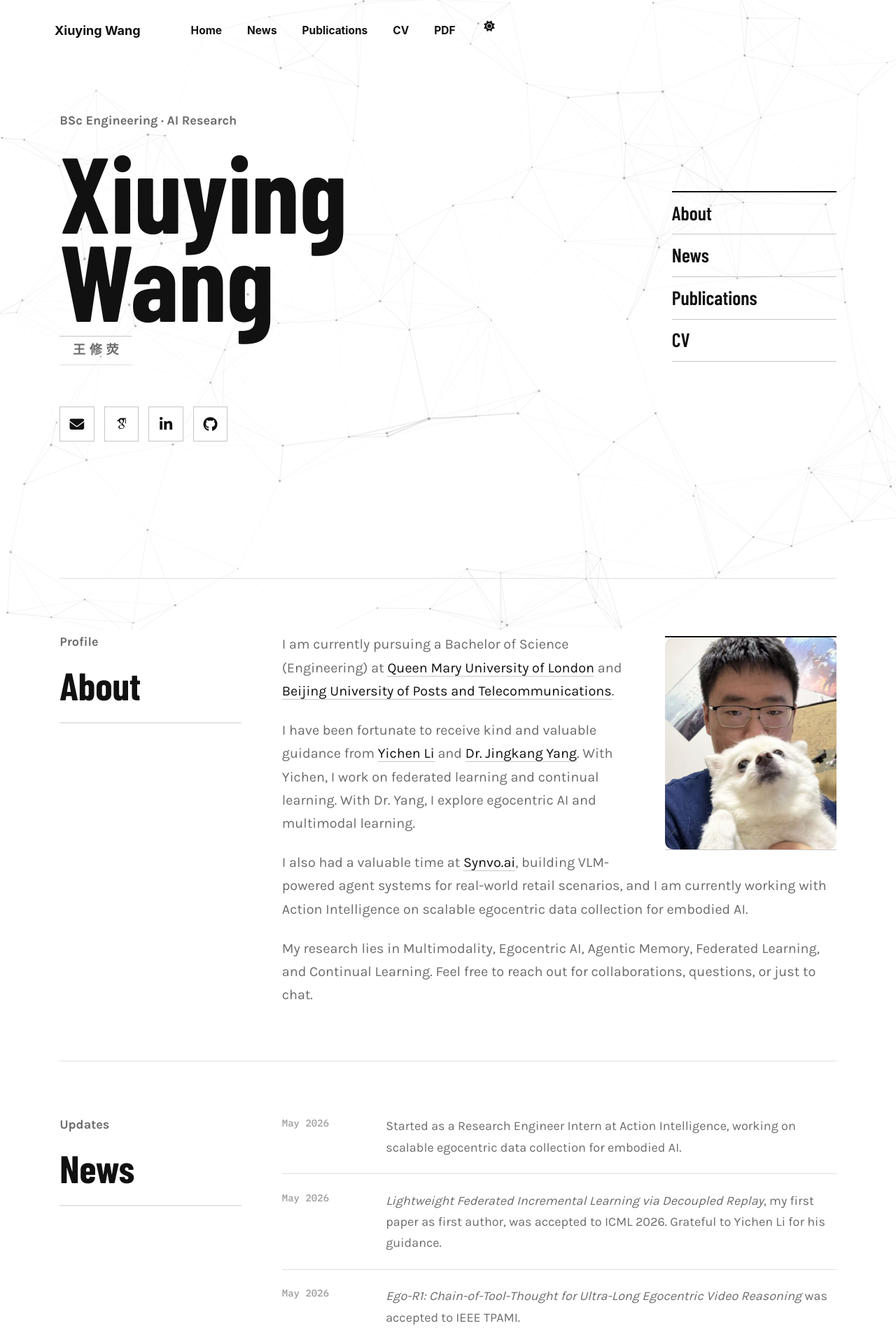
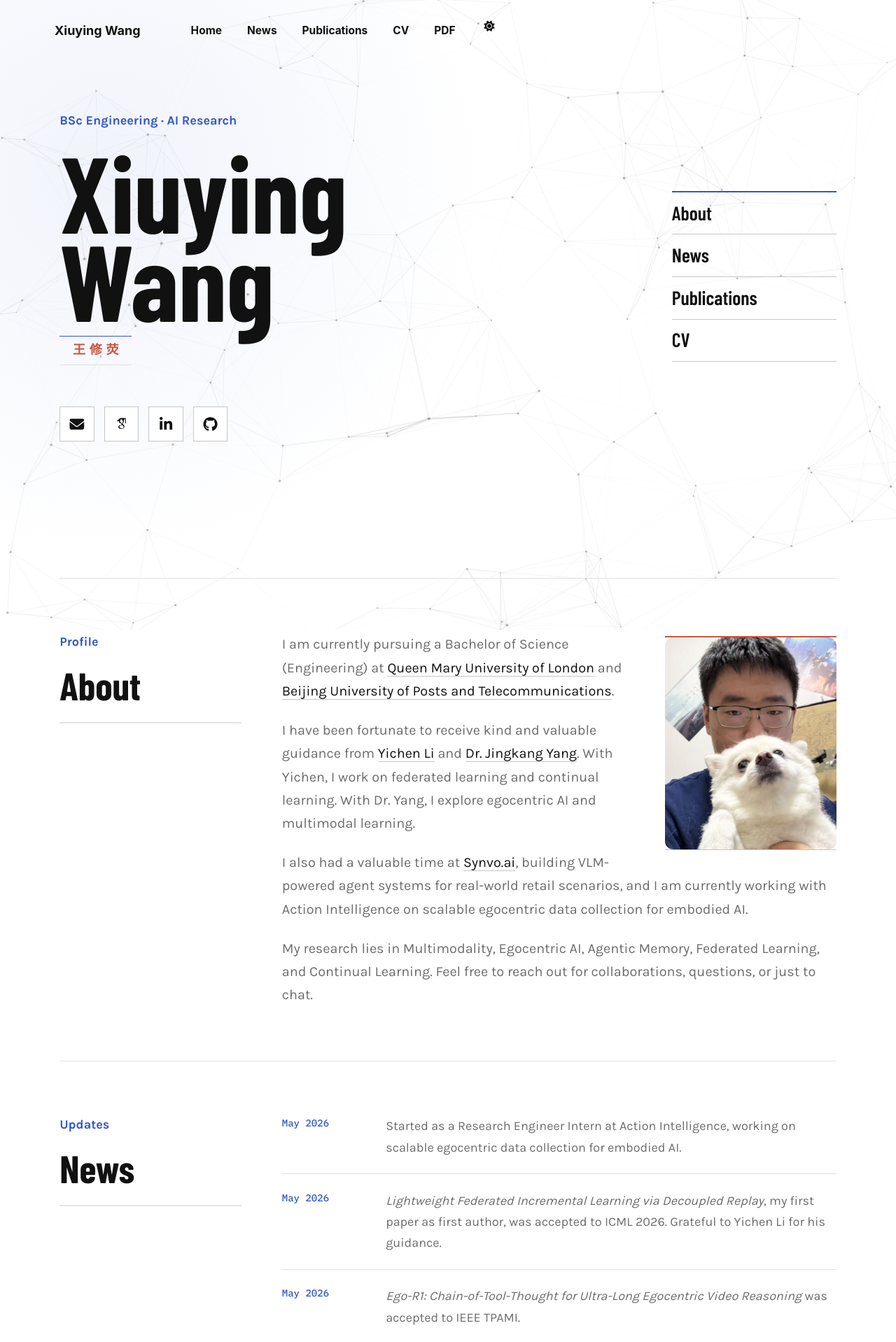
Before and after one commit to Leowang980/Leowang980.github.io, a Jekyll site: the page built from _pages/about.md, in a window 1280 px wide. Shown: the top 1918 px of the page at 70% size. Built offline with Jekyll 4.4.1, drawn with Linux system fonts in a browser that asks for light colours; some web fonts are replaced; some of the changed text lies outside the part shown.

Commit message:
Add visitor section with interactive map and update color scheme for improved aesthetics

```diff
--- a/_pages/about.md
+++ b/_pages/about.md
@@ -141,4 +141,23 @@ author_profile: false
       </article>
     </div>
   </section>
+
+  <section class="home-section home-visitors" id="visitors">
+    <div>
+      <p class="section-kicker">Global Reach</p>
+      <h2>Visitors</h2>
+    </div>
+    <div class="visitor-map">
+      <p>Where visitors to this website come from.</p>
+      <div class="visitor-map__widget" aria-label="Live map of website visitors">
+        <script id="_wauv4k">
+          var visitorMapWidth = Math.min(420, Math.max(280, window.innerWidth - 32));
+          var visitorMapHeight = Math.round(visitorMapWidth / 2);
+          var _wau = _wau || [];
+          _wau.push(["map", "3jf5y9ho5z", "v4k", String(visitorMapWidth), String(visitorMapHeight), "textbook", "star-blue"]);
+        </script>
+        <script async src="https://waust.at/m.js"></script>
+      </div>
+    </div>
+  </section>
 </main>
--- a/_sass/custom/_glass.scss
+++ b/_sass/custom/_glass.scss
@@ -9,9 +9,9 @@
   --global-dark-border-color: #b9b9b9;
   --global-code-background-color: #f3f3f3;
   --global-code-text-color: #222222;
-  --global-link-color: #111111;
-  --global-link-color-hover: #666666;
-  --global-link-color-visited: #444444;
+  --global-link-color: #3157c8;
+  --global-link-color-hover: #c9563f;
+  --global-link-color-visited: #664fa3;
   --global-masthead-link-color: #111111;
   --global-masthead-link-color-hover: #777777;
   --global-text-color: #222222;
@@ -26,7 +26,11 @@
   --data-line: #e1e1e1;
   --data-line-strong: #c6c6c6;
   --data-footer: #eeeeee;
-  --data-accent: #777777;
+  --data-accent: #3157c8;
+  --data-accent-soft: #edf1ff;
+  --data-warm: #c9563f;
+  --data-warm-soft: #fff0eb;
+  --data-wash: rgba(49, 87, 200, 0.07);
   --data-shadow: rgba(0, 0, 0, 0.08);
 }
 
@@ -37,9 +41,9 @@ html[data-theme="dark"] {
   --global-dark-border-color: #555555;
   --global-code-background-color: #1d1d1d;
   --global-code-text-color: #f2f2f2;
-  --global-link-color: #f2f2f2;
-  --global-link-color-hover: #c7c7c7;
-  --global-link-color-visited: #dddddd;
+  --global-link-color: #9eb1ff;
+  --global-link-color-hover: #ff9e86;
+  --global-link-color-visited: #c6b1ff;
   --global-masthead-link-color: #f2f2f2;
   --global-masthead-link-color-hover: #bdbdbd;
   --global-text-color: #f2f2f2;
@@ -54,7 +58,11 @@ html[data-theme="dark"] {
   --data-line: #303030;
   --data-line-strong: #4c4c4c;
   --data-footer: #181818;
-  --data-accent: #bcbcbc;
+  --data-accent: #9eb1ff;
+  --data-accent-soft: rgba(82, 105, 190, 0.22);
+  --data-warm: #ff9e86;
+  --data-warm-soft: rgba(176, 80, 59, 0.18);
+  --data-wash: rgba(92, 118, 214, 0.1);
   --data-shadow: rgba(0, 0, 0, 0.34);
 }
 
@@ -66,7 +74,9 @@ body {
   position: relative;
   overflow-x: hidden;
   padding-top: 0 !important;
-  background: var(--data-bg);
+  background:
+    radial-gradient(circle at 12% 7%, var(--data-wash), transparent 30rem),
+    var(--data-bg);
   color: var(--data-ink);
   font-family: "Karla", "Inter Tight", Arial, sans-serif;
 }
@@ -250,7 +260,7 @@ html[data-theme="dark"] .greedy-nav .hidden-links {
 .home-hero__eyebrow,
 .section-kicker {
   margin: 0 0 1.15rem;
-  color: var(--data-muted);
+  color: var(--data-accent);
   font-family: "Karla", Arial, sans-serif;
   font-size: 0.82rem;
   font-weight: 700;
@@ -282,10 +292,10 @@ html[data-theme="dark"] .greedy-nav .hidden-links {
   align-items: center;
   min-height: 2.3rem;
   padding: 0.24rem 0.72rem 0.28rem;
-  border-top: 1px solid var(--data-line-strong);
+  border-top: 1px solid var(--data-accent);
   border-bottom: 1px solid var(--data-line);
   margin: 0;
-  color: var(--data-muted);
+  color: var(--data-warm);
   font-family: "Karla", "Inter Tight", Arial, sans-serif;
   font-size: clamp(1.05rem, 1.9vw, 1.45rem);
   font-weight: 700;
@@ -324,8 +334,9 @@ html[data-theme="dark"] .greedy-nav .hidden-links {
 }
 
 .home-hero__icons a:hover {
-  border-color: var(--data-ink);
-  color: var(--data-muted);
+  border-color: var(--data-accent);
+  background: var(--data-accent-soft);
+  color: var(--data-accent);
   transform: translateY(-2px);
 }
 
@@ -337,7 +348,7 @@ html[data-theme="dark"] .greedy-nav .hidden-links {
 }
 
 .home-hero__menu {
-  border-top: 2px solid var(--data-ink);
+  border-top: 2px solid var(--data-accent);
 }
 
 .home-hero__menu a {
@@ -353,7 +364,7 @@ html[data-theme="dark"] .greedy-nav .hidden-links {
 }
 
 .home-hero__menu a:hover {
-  color: var(--data-muted);
+  color: var(--data-accent);
 }
 
 .home-section,
@@ -409,7 +420,7 @@ html[data-theme="dark"] .greedy-nav .hidden-links {
   margin: 0.25rem 0 1.1rem 2rem;
   aspect-ratio: 4 / 5;
   overflow: hidden;
-  border-top: 2px solid var(--data-ink);
+  border-top: 2px solid var(--data-warm);
   border-bottom: 1px solid var(--data-line-strong);
   background: transparent;
 }
@@ -480,6 +491,14 @@ html[data-theme="dark"] .greedy-nav .hidden-links {
   line-height: 1.65;
 }
 
+.news-item time {
+  color: var(--data-accent);
+}
+
+.publication__venue {
+  color: var(--data-warm);
+}
+
 .home-page .publication__venue {
   justify-self: end;
   max-width: 100%;
@@ -516,8 +535,35 @@ html[data-theme="dark"] .greedy-nav .hidden-links {
 }
 
 .home-about a:hover {
+  color: var(--data-accent);
+  border-bottom-color: var(--data-accent);
+}
+
+.home-visitors {
+  border-top-color: var(--data-accent);
+}
+
+.visitor-map {
+  display: grid;
+  gap: 1.1rem;
+  justify-items: start;
+}
+
+.visitor-map > p {
+  margin: 0;
   color: var(--data-muted);
-  border-bottom-color: var(--data-muted);
+  line-height: 1.68;
+}
+
+.visitor-map__widget {
+  display: flex;
+  width: min(100%, 420px);
+  min-height: 140px;
+  align-items: center;
+  justify-content: center;
+  overflow: hidden;
+  border: 1px solid var(--data-line-strong);
+  background: linear-gradient(135deg, var(--data-accent-soft), var(--data-warm-soft));
 }
 
 .publication h3,
@@ -565,16 +611,16 @@ html[data-theme="dark"] .greedy-nav .hidden-links {
   gap: 0.55rem;
   align-items: center;
   padding: 0.78rem 1rem;
-  border: 1px solid var(--data-ink);
+  border: 1px solid var(--data-accent);
   margin-top: 0.55rem;
-  background: var(--data-ink);
+  background: var(--data-accent);
   color: var(--data-paper);
   transition: background 160ms ease, color 160ms ease, transform 160ms ease;
 }
 
 .cv-hero__links .cv-hero__download:hover {
   background: var(--data-paper);
-  color: var(--data-ink);
+  color: var(--data-accent);
   transform: translateY(-2px);
 }
 
```
